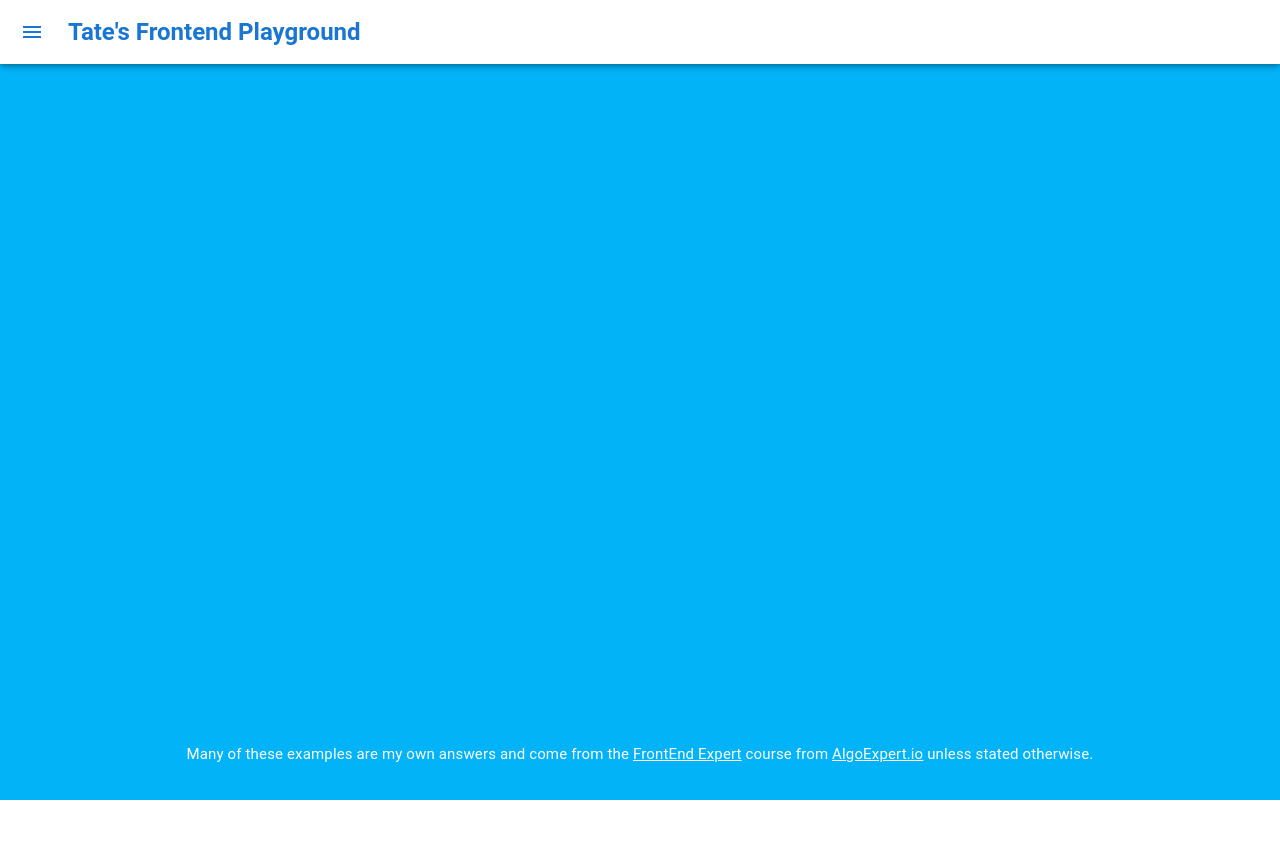
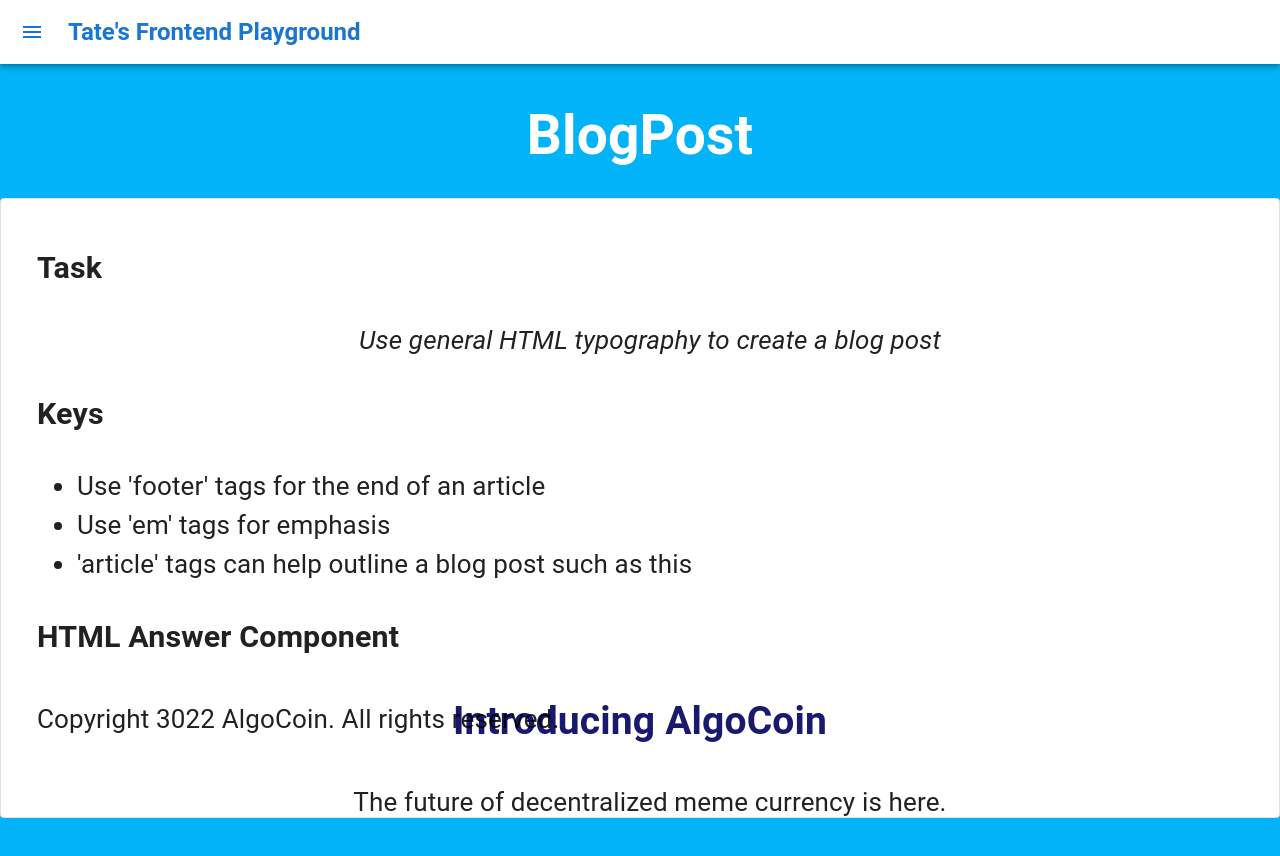
Before and after one commit to TateDeVito/Frontend-Playground, a React (Create React App) app: page /blog-post in a window 1280 px wide. Shown: the top 856 px of the page. Before the commit the page ends 800 px from the top, so only its background shows below. Built offline with nearby package versions, Linux system fonts and the light colour scheme.

Commit message:
Blog post card added and code cleaned up

```diff
--- a/src/App.css
+++ b/src/App.css
@@ -1,12 +1,6 @@
 
 .App {
   text-align: center;
-}
-
-@media (prefers-reduced-motion: no-preference) {
-  .App-logo {
-    animation: App-logo-spin infinite 20s linear;
-  }
 }
 
 .App-header {
@@ -22,15 +16,6 @@
 
 .App-link {
   color: white;
-}
-
-@keyframes App-logo-spin {
-  from {
-    transform: rotate(0deg);
-  }
-  to {
-    transform: rotate(360deg);
-  }
 }
 
 h2 {
--- a/src/App.js
+++ b/src/App.js
@@ -5,9 +5,11 @@ import MainPage from './Components/MainPage.tsx';
 import SignUpForm from './Components/HTML/SignUpForm/SignUpForm.tsx';
 import Recipe from './Components/HTML/Recipe/Recipe.tsx';
 import ItemCart from './Components/HTML/ItemCart/ItemCart.tsx';
+import BlogPost from './Components/HTML/BlogPost/BlogPost.tsx';
 
 const answersCompleted = [{ title: "Sign-Up Form", url: '/signup-form' },
-{ title: "Item Cart", url: '/item-cart' }
+  { title: "Item Cart", url: '/item-cart' },
+  { title: "Blog Post", url: '/blog-post' }
   // { title: 'Recipe', url: '/recipe' }
 ]
 // TODO: "Item Cart", "Blog", "Rainbow Circle", "Navbar"
@@ -23,6 +25,7 @@ function App() {
             <Route path="signup-form" element={<SignUpForm />} />
             <Route path="recipe" element={<Recipe />} />
             <Route path="item-cart" element={<ItemCart />} />
+            <Route path="blog-post" element={<BlogPost />} />
           </Routes>
         </BrowserRouter>
         <footer className="fine-print">Many of these examples are my own answers and come from the <a href="https://www.algoexpert.io/frontend/product">FrontEnd Expert</a> course from <a href="https://www.algoexpert.io/product">AlgoExpert.io</a> unless stated otherwise.</footer>
--- /dev/null
+++ b/src/Components/HTML/BlogPost/BlogPost.tsx
@@ -0,0 +1,58 @@
+import Card from '@mui/material/Card';
+import CardContent from '@mui/material/CardContent';
+
+const answer =
+  <>
+    <h2 style={{ fontSize: 55 }}>BlogPost</h2>
+    <Card variant='outlined' sx={{ minWidth: 275, height: 620, marginBottom: 20, marginTop: -3 }}>
+      <CardContent>
+      <div>
+        <h3>Task</h3>
+        <p><i>Use general HTML typography to create a blog post</i></p>
+        <h3>Keys</h3>
+        <ul>
+          <li>Use 'footer' tags for the end of an article</li>
+          <li>Use 'em' tags for emphasis</li>
+          <li>'article' tags can help outline a blog post such as this</li>
+        </ul>
+      </div>
+      <h3>HTML Answer Component</h3>
+      <article>
+        <header>
+            <h1>Introducing AlgoCoin</h1>
+            <p>The future of decentralized meme currency is here.</p>
+        </header>
+
+        <section>
+            <h2>What is AlgoCoin?</h2>
+            <p>AlgoCoin utilizes a revolutionary <strong>proof-of-inverted-binary-tree consensus algorithm</strong>
+                that will absolutely transform the way we think about currency and catapult the
+                metaverse to its next major stage: <em>Web 4.0</em>. Using AlgoCoin is simple. Instead of
+                hoarding capital in wallets with forgotten passwords, earn AlgoCoin at the time
+                of usage through our unique point-of-sale system. Each inverted binary tree
+                equates to one AlgoCoin. This means if your chicken tenders cost 420
+                AlgoCoin, all you need to do is invert 420 binary trees.</p>
+        </section>
+
+        <hr />
+
+        <section>
+            <h2>Where Do I Start?</h2>
+            <p>Getting started with AlgoCoin is as easy as reversing a linked list. We
+                recommend starting out by practicing on <a href="https://algoexpert.io" target="_blank">AlgoExpert</a>.
+                Next, once you feel
+                you can invert binary trees as well as an Ex-FAANG 10x engineer, it's
+                time to ditch your fiat currency and enter the future.</p>
+        </section>
+
+        <footer>
+            <p>Copyright 3022 AlgoCoin. All rights reserved.</p>
+        </footer>
+        </article>
+    </CardContent>
+    </Card>
+  </>
+
+export default function BlogPost() {
+  return answer;
+}
```
Also changed, not shown: src/Components/HTML/BlogPost/BlogPost.html (renamed from src/Components/HTML/BlogPost.html).
